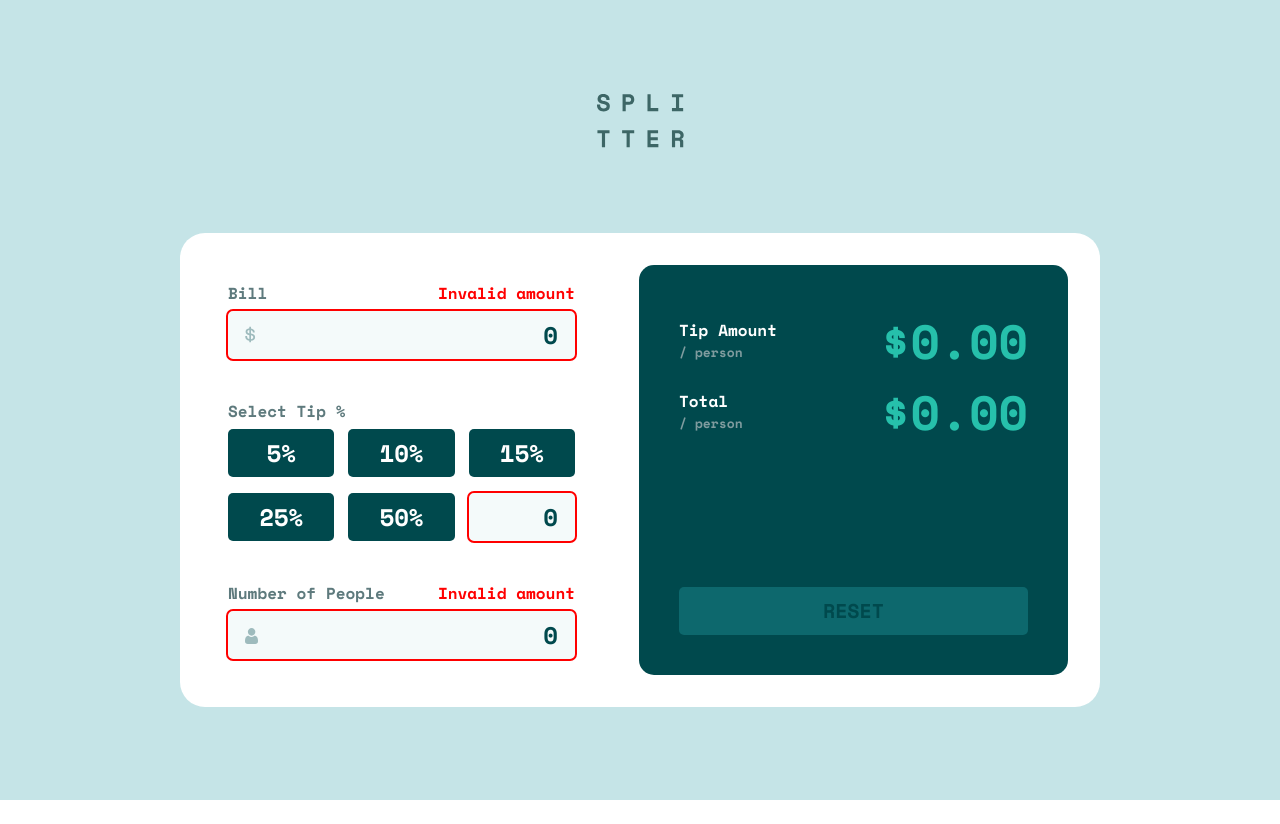
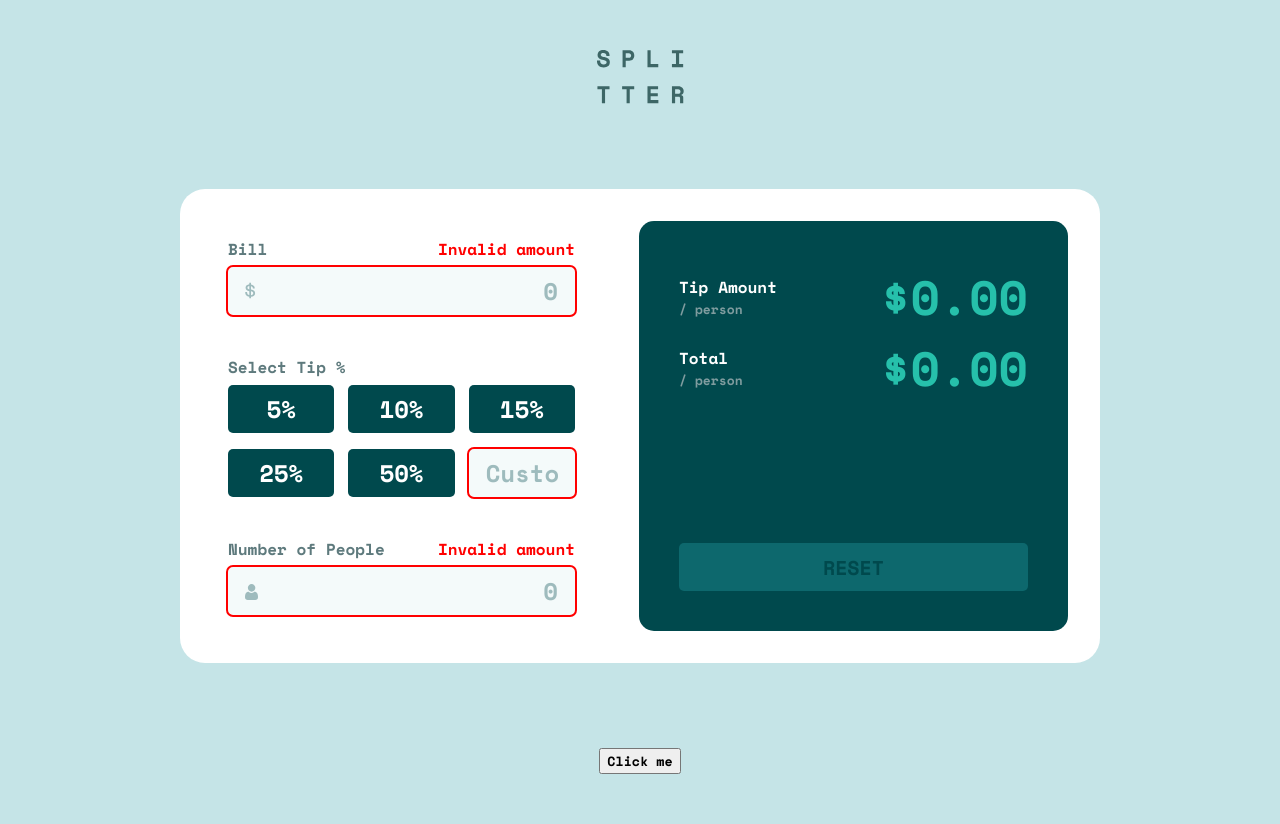
Before and after one commit to zxasc/tip-calculator-app, a React (Vite) app: page / in a window 1280 px wide. Before the commit the page ends 800 px from the top, so only its background shows below. Built offline with nearby package versions, Linux system fonts and the light colour scheme.

Commit message:
adjust logic in input components

```diff
--- a/src/App.jsx
+++ b/src/App.jsx
@@ -6,14 +6,14 @@ import PeopleInput from './components/PeopleInput'
 import Summary from './components/Summary'
 
 export default function App() {
-  const [currentBill, setCurrentBill] = useState(0);
-  const [currentTip, setCurrentTip] = useState(0);
-  const [currentNumberOfPeople, setCurrentNumberOfPeople] = useState(0);
+  const [currentBill, setCurrentBill] = useState('');
+  const [currentTip, setCurrentTip] = useState('');
+  const [currentNumberOfPeople, setCurrentNumberOfPeople] = useState('');
 
   const resetAppState = () => {
-    setCurrentBill(0);
-    setCurrentTip(0);
-    setCurrentNumberOfPeople(0);
+    setCurrentBill("0");
+    setCurrentTip("0");
+    setCurrentNumberOfPeople("0");
   }
 
   return (
@@ -27,6 +27,7 @@ export default function App() {
         </form>
         <Summary appState={{currentBill, currentTip, currentNumberOfPeople}} resetAppState={resetAppState} />
       </main>
+      <button onClick={() => console.log({currentBill, currentTip, currentNumberOfPeople})}>Click me</button>
     </>
   )
 }
--- a/src/components/BillInput.jsx
+++ b/src/components/BillInput.jsx
@@ -3,20 +3,20 @@ import formInput from '../styles/FormInputs.module.scss'
 
 function BillInput({ currentBill, setBill }) {
     const handleBillChange = (e) => {
-        setBill(Number(e.target.value));
+        setBill(e.target.value);
     }
 
     return (
         <section className={formInput.container}>
             <label htmlFor="bill-input">Bill{currentBill <= 0 && <span>Invalid amount</span>}</label>
-            <input className={currentBill <= 0 ? formInput.invalid : ""} id='bill-input' type="number" min={0} placeholder='0' onChange={handleBillChange} value={currentBill} />
+            <input className={currentBill <= 0 ? formInput.invalid : ""} id='bill-input' type="number" placeholder='0' onChange={handleBillChange} value={currentBill ?? ''} />
             <img className={formInput.dollar_icon} src="/icons/icon-dollar.svg" alt='dollar icon'/>
         </section>
     )
 }
 
 BillInput.propTypes = {
-    currentBill: PropTypes.number,
+    currentBill: PropTypes.string,
     setBill: PropTypes.func
 }
 
--- a/src/components/PeopleInput.jsx
+++ b/src/components/PeopleInput.jsx
@@ -3,20 +3,20 @@ import formInput from '../styles/FormInputs.module.scss'
 
 function PeopleInput({ currentNumberOfPeople, setNumberOfPeople }) {
     const handlePeopleChange = (e) => {
-        setNumberOfPeople(Number(e.target.value));
+        setNumberOfPeople(e.target.value);
     }
 
     return (
         <section className={formInput.container}>
             <label htmlFor="people-input">Number of People{currentNumberOfPeople <= 0 && <span>Invalid amount</span>}</label>
-            <input className={currentNumberOfPeople <= 0 ? formInput.invalid : ""} id='people-input' type="number" min={1} placeholder='0' onChange={handlePeopleChange} value={currentNumberOfPeople} />
+            <input className={currentNumberOfPeople <= 0 ? formInput.invalid : ""} id='people-input' type='number' min={0} placeholder='0' onChange={handlePeopleChange} value={currentNumberOfPeople ?? ''} />
             <img className={formInput.person_icon} src="/icons/icon-person.svg" alt='person icon'/>
         </section>
     )
 }
 
 PeopleInput.propTypes = {
-    currentNumberOfPeople: PropTypes.number,
+    currentNumberOfPeople: PropTypes.string,
     setNumberOfPeople: PropTypes.func
 }
 
--- a/src/components/TipInput.jsx
+++ b/src/components/TipInput.jsx
@@ -4,7 +4,7 @@ import formSelector from '../styles/FormSelector.module.scss'
 
 function TipInput({ currentTip, setTip }) {
     const handleTipChange = (value) => {
-        setTip(Number(value))
+        setTip(value)
     }
 
     return (
@@ -12,19 +12,19 @@ function TipInput({ currentTip, setTip }) {
             <label htmlFor='custom-tip'>Select Tip %</label>
 
             <div className={formSelector.button_container}>
-                <button className={currentTip === 5 ? formSelector.active : ""} type='button' onClick={() => handleTipChange(5)}>5%</button>
-                <button className={currentTip === 10 ? formSelector.active : ""} type='button' onClick={() => handleTipChange(10)}>10%</button>
-                <button className={currentTip === 15 ? formSelector.active : ""} type='button' onClick={() => handleTipChange(15)}>15%</button>
-                <button className={currentTip === 25 ? formSelector.active : ""} type='button' onClick={() => handleTipChange(25)}>25%</button>
-                <button className={currentTip === 50 ? formSelector.active : ""} type='button' onClick={() => handleTipChange(50)}>50%</button>
-                <input className={currentTip <= 0 ? formInput.invalid : ""} type="number" id="custom-tip" min={1} max={100} placeholder='Custom' onChange={() => handleTipChange(event.target.value)} value={currentTip}/>
+                <button className={currentTip === 5 ? formSelector.active : ""} type='button' onClick={() => handleTipChange('5')}>5%</button>
+                <button className={currentTip === 10 ? formSelector.active : ""} type='button' onClick={() => handleTipChange('10')}>10%</button>
+                <button className={currentTip === 15 ? formSelector.active : ""} type='button' onClick={() => handleTipChange('15')}>15%</button>
+                <button className={currentTip === 25 ? formSelector.active : ""} type='button' onClick={() => handleTipChange('25')}>25%</button>
+                <button className={currentTip === 50 ? formSelector.active : ""} type='button' onClick={() => handleTipChange('50')}>50%</button>
+                <input className={currentTip <= 0 ? formInput.invalid : ""} type="number" id="custom-tip" min={1} max={100} placeholder='Custom' onChange={() => handleTipChange(event.target.value)} value={currentTip ?? ''}/>
             </div>
         </section>
     )
 }
 
 TipInput.propTypes = {
-    currentTip: PropTypes.number,
+    currentTip: PropTypes.string,
     setTip: PropTypes.func
 }
 
```
